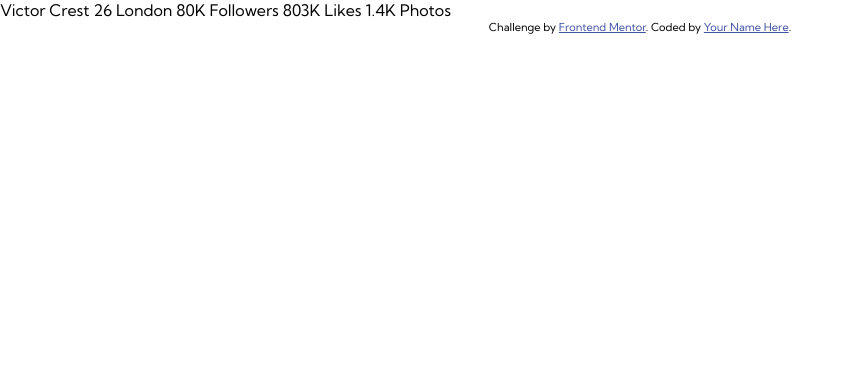
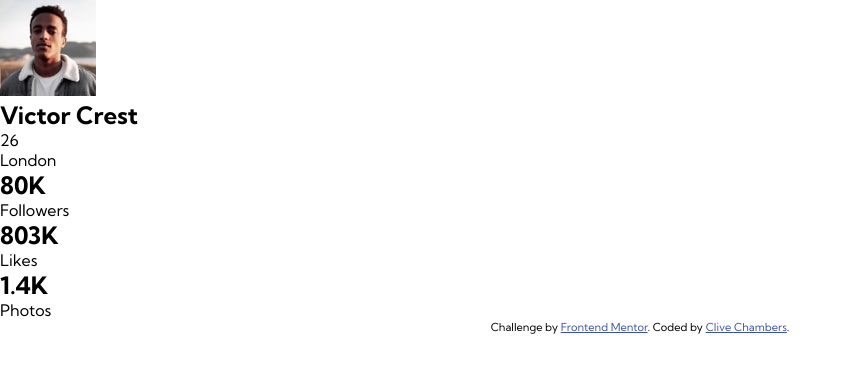
Before and after one commit to Clive-Chambers/profile-card-component, a plain HTML site: page index.html in a window 1280 px wide. Shown: the whole page, without its empty margins (0-854 px from the left). Drawn offline with Linux system fonts and the light colour scheme.

Commit message:
Applying HTML Markup

```diff
--- a/index.html
+++ b/index.html
@@ -10,21 +10,39 @@
 
 </head>
 <body>
-  Victor Crest
-  26
-  London
+  <main class="container">
+    <div class="card">
+      <div class="bg-pattern-card"></div>
+      <div class="portrait">
+        <img src="./images/image-victor.jpg" alt="Victor">
+      </div>
 
-  80K
-  Followers
+      <div class="title">
+        <h2>Victor Crest</h2>
+        <p>26</p>
+      </div>
+      <p>London</p>
+      <div class="stats">
+        <div>
+          <h2>80K</h2>
+          <p>Followers</p>
+        </div>
 
-  803K
-  Likes
+        <div>
+          <h2>803K</h2>
+          <p>Likes</p>
+        </div>
 
-  1.4K
-  Photos
-  <div class="attribution">
+        <div>
+          <h2>1.4K</h2>
+          <p>Photos</p>
+        </div>
+      </div>
+    </div>
+  </main>
+  <footer class="attribution">
     Challenge by <a href="https://www.frontendmentor.io?ref=challenge" target="_blank">Frontend Mentor</a>.
-    Coded by <a href="#">Your Name Here</a>.
-  </div>
+    Coded by <a href="#">Clive Chambers</a>.
+  </footer>
 </body>
 </html>
```
